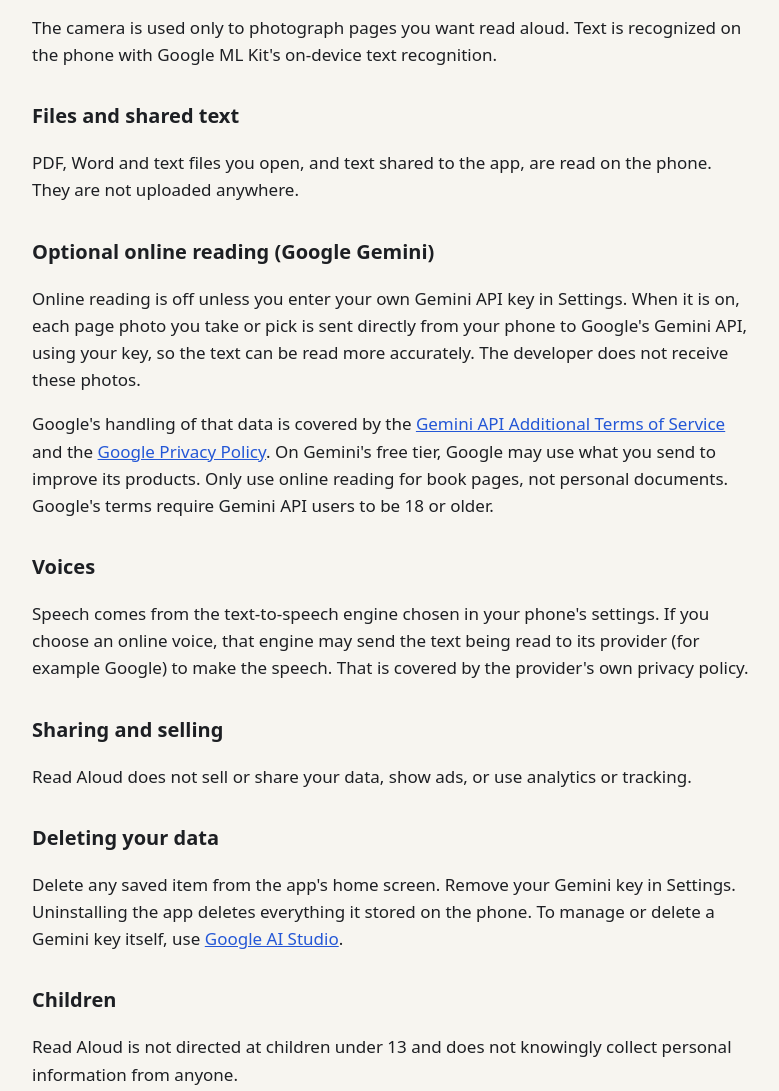
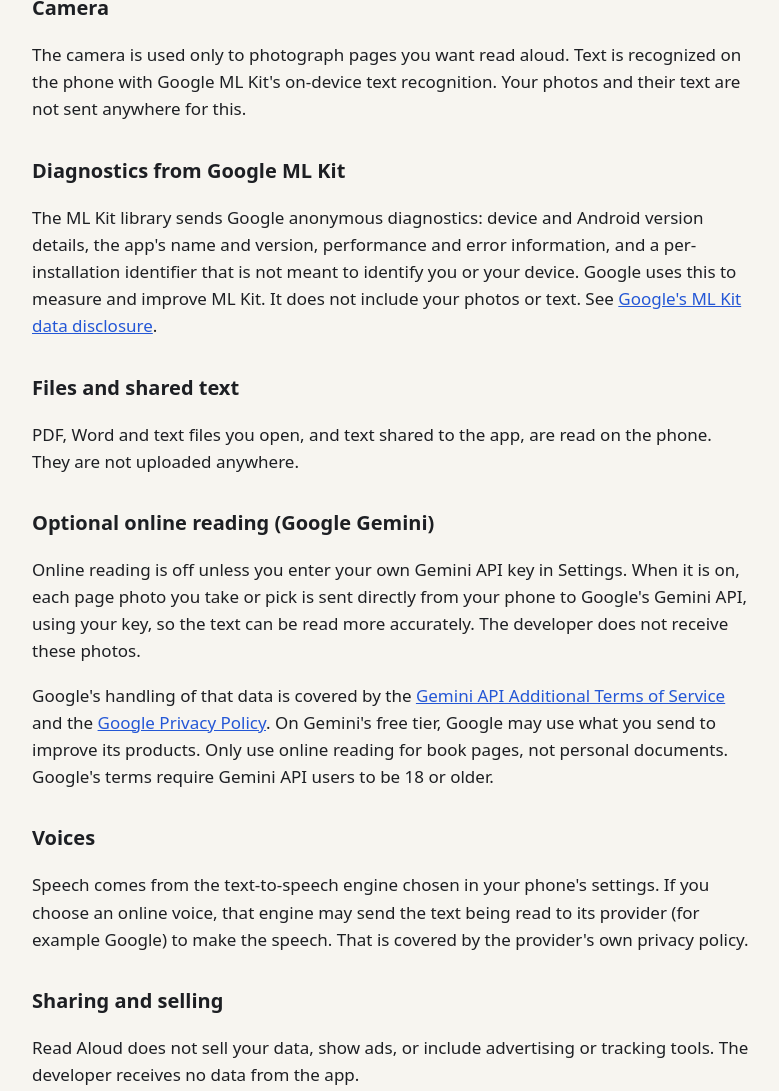
Before and after one commit to macrowder/macrowder.github.io, a plain HTML site: page read-aloud/privacy.html in a window 1280 px wide. Shown: the part 765-1856 px from the top of the page, without its empty margins (248-1027 px from the left). Drawn offline with Linux system fonts and the light colour scheme.

Commit message:
Privacy policy: disclose ML Kit diagnostics
Co-Authored-By: Claude Opus 5.5 <noreply@anthropic.com>
Claude-Session: https://claude.ai/code/session_01Md6ajSCWuckizGwLtBBitL

```diff
--- a/read-aloud/privacy.html
+++ b/read-aloud/privacy.html
@@ -23,7 +23,7 @@
 <p class="date">Effective November 12, 2026</p>
 
 <div class="card">
-  <p><strong>In short:</strong> Read Aloud has no accounts, ads or analytics, and the developer never receives your data. Everything stays on your phone. The one exception is optional online reading: if you turn it on with your own Google Gemini key, page photos go straight from your phone to Google to be read.</p>
+  <p><strong>In short:</strong> Read Aloud has no accounts or ads, and the developer never receives your data. Your text, files and photos stay on your phone. Two things go to Google: anonymous diagnostics from Google's on-device text recognition library, and, only if you turn on optional online reading with your own Gemini key, page photos sent to Google to be read.</p>
 </div>
 
 <h2>What the app keeps on your phone</h2>
@@ -37,7 +37,10 @@
 <p>Your settings, your key and any saved photos are left out of Android cloud backups and phone-to-phone transfers.</p>
 
 <h2>Camera</h2>
-<p>The camera is used only to photograph pages you want read aloud. Text is recognized on the phone with Google ML Kit's on-device text recognition.</p>
+<p>The camera is used only to photograph pages you want read aloud. Text is recognized on the phone with Google ML Kit's on-device text recognition. Your photos and their text are not sent anywhere for this.</p>
+
+<h2>Diagnostics from Google ML Kit</h2>
+<p>The ML Kit library sends Google anonymous diagnostics: device and Android version details, the app's name and version, performance and error information, and a per-installation identifier that is not meant to identify you or your device. Google uses this to measure and improve ML Kit. It does not include your photos or text. See <a href="https://developers.google.com/ml-kit/android-data-disclosure">Google's ML Kit data disclosure</a>.</p>
 
 <h2>Files and shared text</h2>
 <p>PDF, Word and text files you open, and text shared to the app, are read on the phone. They are not uploaded anywhere.</p>
@@ -50,7 +53,7 @@
 <p>Speech comes from the text-to-speech engine chosen in your phone's settings. If you choose an online voice, that engine may send the text being read to its provider (for example Google) to make the speech. That is covered by the provider's own privacy policy.</p>
 
 <h2>Sharing and selling</h2>
-<p>Read Aloud does not sell or share your data, show ads, or use analytics or tracking.</p>
+<p>Read Aloud does not sell your data, show ads, or include advertising or tracking tools. The developer receives no data from the app.</p>
 
 <h2>Deleting your data</h2>
 <p>Delete any saved item from the app's home screen. Remove your Gemini key in Settings. Uninstalling the app deletes everything it stored on the phone. To manage or delete a Gemini key itself, use <a href="https://aistudio.google.com/apikey">Google AI Studio</a>.</p>
```
